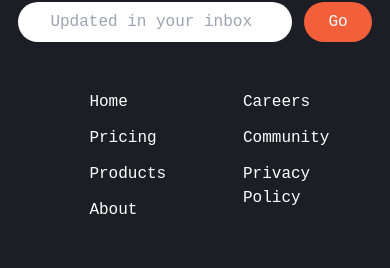
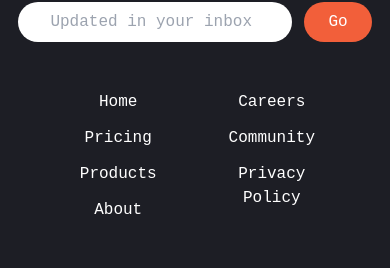
Before and after one commit to Mounir-charef/products-manager, a website built with Vite: page index.html in a window 390 px wide. Shown: the part 3317-3585 px from the top of the page. Built offline with nearby package versions, Linux system fonts and the light colour scheme; files whose address does not match are found by name; a web font is replaced by a local one.

```diff
--- a/index.html
+++ b/index.html
@@ -221,17 +221,17 @@
           </div>
         </div>
         <!-- List container -->
-        <div class="flex gap-12 flex-auto justify-between ml-12 ">
+        <div class="flex gap-12 flex-auto justify-between md:ml-12 ">
           <div class="flex flex-1 flex-col gap-3 text-white">
-            <a href="#" class="hover:text-brightRed ">Home</a>
-            <a href="#" class="hover:text-brightRed ">Pricing</a>
-            <a href="#" class="hover:text-brightRed ">Products</a>
-            <a href="#" class="hover:text-brightRed ">About</a>
+            <a href="#" class="hover:text-brightRed text-center md:text-left">Home</a>
+            <a href="#" class="hover:text-brightRed text-center md:text-left">Pricing</a>
+            <a href="#" class="hover:text-brightRed text-center md:text-left">Products</a>
+            <a href="#" class="hover:text-brightRed text-center md:text-left">About</a>
           </div>
           <div class="flex flex-1 flex-col gap-3 text-white">
-            <a href="#" class="hover:text-brightRed ">Careers</a>
-            <a href="#" class="hover:text-brightRed ">Community</a>
-            <a href="#" class="hover:text-brightRed ">Privacy Policy</a>
+            <a href="#" class="hover:text-brightRed text-center md:text-left">Careers</a>
+            <a href="#" class="hover:text-brightRed text-center md:text-left">Community</a>
+            <a href="#" class="hover:text-brightRed text-center md:text-left">Privacy Policy</a>
           </div>
         </div>
         <div class="flex flex-col gap-8">
```
Also changed, not shown: src/styles_output.css.
